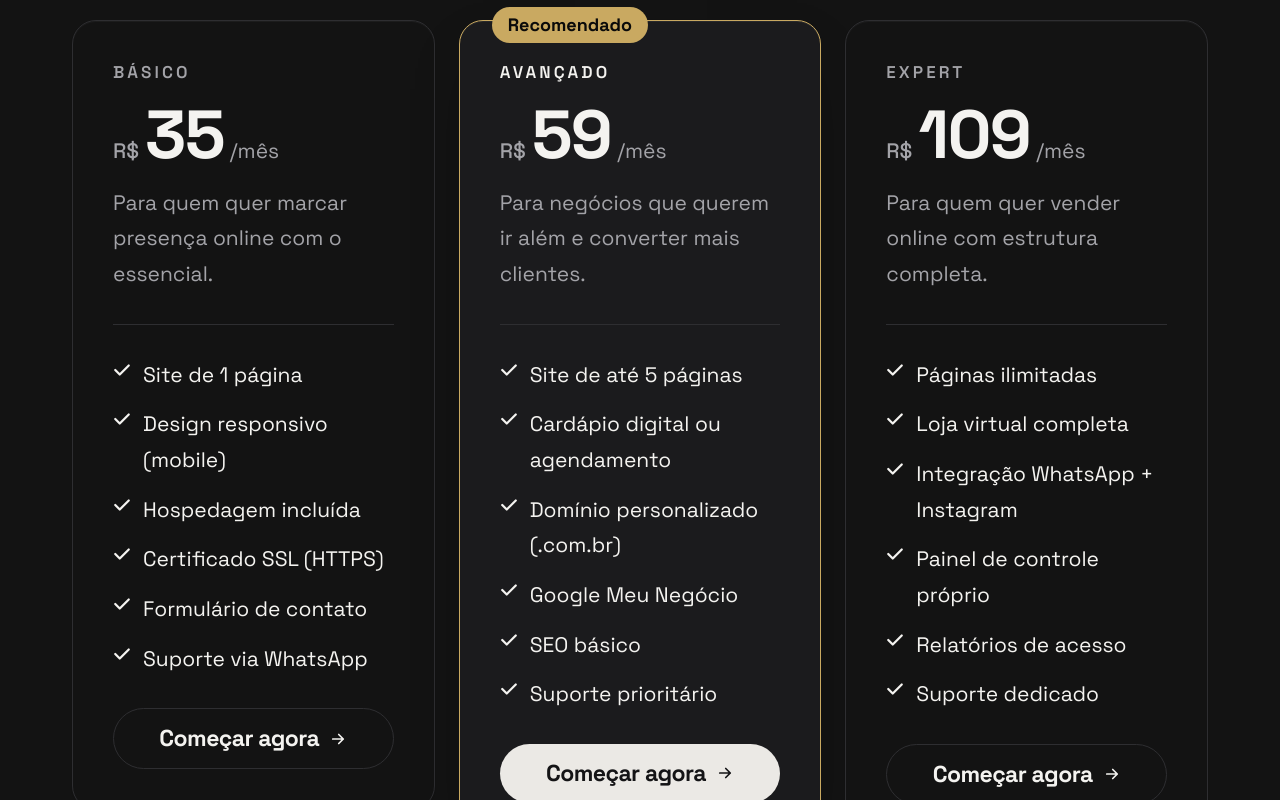
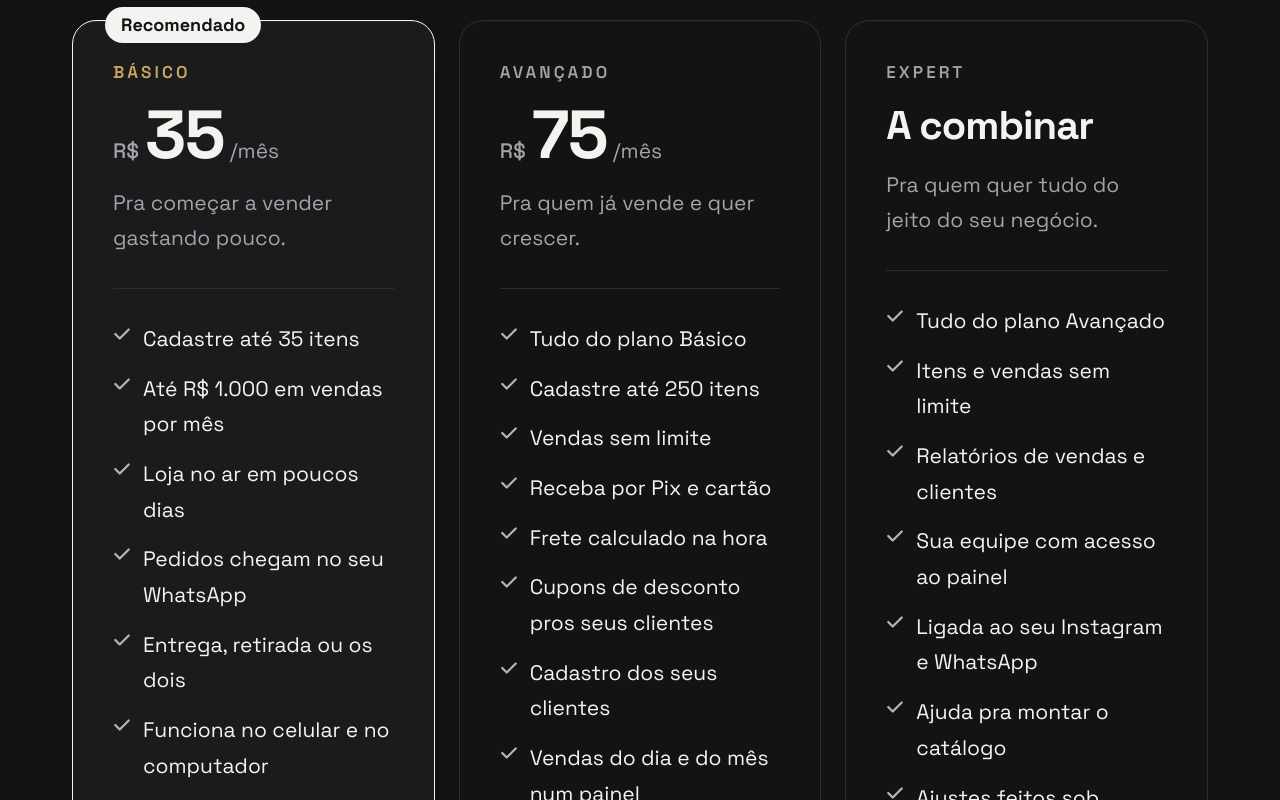
Before and after one commit to dayvsonmarques/webdev.recife.br, a Next.js app: page /servicos/agenda-facil in a window 1280 px wide. Shown: the part 2640-3440 px from the top of the page. Built offline with nearby package versions, Linux system fonts and the light colour scheme; a web font is replaced by a local one.

Commit message:
feat(plans): Expert on request, more benefits and Básico recommended

```diff
--- a/components/PlanCard.tsx
+++ b/components/PlanCard.tsx
@@ -16,39 +16,48 @@ export function PlanCard({
   features,
   highlighted,
   badgeLabel = 'Mais popular',
+  ctaHref = '/orcamento',
+  ctaLabel = 'Começar agora',
 }: {
   name: string
-  price: number
+  /** null shows "A combinar". */
+  price: number | null
   description: string
   features: string[]
   highlighted: boolean
   badgeLabel?: string
+  ctaHref?: string
+  ctaLabel?: string
 }) {
   return (
     <div
       className={cn(
         'relative flex flex-col gap-8 rounded-lg border p-8 transition-transform duration-300 hover:-translate-y-1 md:p-10',
-        highlighted ? 'border-gold bg-surface shadow-lift' : 'border-line bg-bg shadow-card',
+        highlighted ? 'border-accent bg-surface shadow-lift' : 'border-line bg-bg shadow-card',
       )}
     >
       {highlighted && (
-        <span className="absolute -top-3.5 left-8 rounded-pill bg-gold px-4 py-1 text-sm font-bold text-[#0A0A0A]">{badgeLabel}</span>
+        <span className="absolute -top-3.5 left-8 rounded-pill bg-accent px-4 py-1 text-sm font-bold text-on-accent">{badgeLabel}</span>
       )}
 
       <div className="flex flex-col gap-4">
-        <p className={cn('text-eyebrow font-semibold uppercase tracking-[0.18em]', highlighted ? 'text-gold-ink' : 'text-muted')}>{name}</p>
-        <p className="flex items-baseline gap-1.5 text-muted">
-          <span className="text-base font-medium">R$</span>
-          <span className="font-heading text-heading font-extrabold leading-none tracking-tight text-ink">{price.toLocaleString('pt-BR')}</span>
-          <span className="text-base">/mês</span>
-        </p>
+        <p className={cn('text-eyebrow font-semibold uppercase tracking-[0.18em]', highlighted ? 'text-gold' : 'text-muted')}>{name}</p>
+        {price === null ? (
+          <p className="font-heading text-subheading font-extrabold leading-tight tracking-tight text-ink">A combinar</p>
+        ) : (
+          <p className="flex items-baseline gap-1.5 text-muted">
+            <span className="text-base font-medium">R$</span>
+            <span className="font-heading text-heading font-extrabold leading-none tracking-tight text-ink">{price.toLocaleString('pt-BR')}</span>
+            <span className="text-base">/mês</span>
+          </p>
+        )}
         <p className="text-base text-muted">{description}</p>
       </div>
 
       <ul className="flex flex-col gap-3.5 border-t border-line pt-8">
         {features.map((feature) => (
           <li key={feature} className="flex items-start gap-3 text-base text-ink">
-            <span className="mt-1 shrink-0 text-gold-ink">
+            <span className="mt-1 shrink-0 text-accent-ink">
               <IconCheck />
             </span>
             {feature}
@@ -56,8 +65,8 @@ export function PlanCard({
         ))}
       </ul>
 
-      <ButtonLink href="/orcamento" variant={highlighted ? 'primary' : 'secondary'} arrow className="mt-auto w-full">
-        Começar agora
+      <ButtonLink href={ctaHref} variant={highlighted ? 'primary' : 'secondary'} arrow className="mt-auto w-full">
+        {ctaLabel}
       </ButtonLink>
     </div>
   )
--- a/lib/content.ts
+++ b/lib/content.ts
@@ -53,7 +53,8 @@ export interface CatalogItem {
 export interface Plan {
   slug: string
   name: string
-  price: number
+  /** null = "A combinar". */
+  price: number | null
   description: string
   featured: boolean
   features: string[]
@@ -73,6 +74,9 @@ export interface Service {
 }
 
 export const CONTENT_TAG = 'site-content'
+
+/** Pre-filled WhatsApp message for the general contact buttons. */
+export const WHATSAPP_MESSAGE = 'Oi! Vim pelo site da Web Dev Recife. Tenho um negócio e quero saber qual opção serve pra mim.'
 
 /**
  * Cached until the admin calls /api/revalidate after an edit. If the admin is
@@ -112,7 +116,8 @@ export function whatsappLink(number: string | null, message?: string) {
 
 /** Cheapest visible plan, for "a partir de" messages; null when no plan is published. */
 export function startingPrice(plans: Plan[]) {
-  return plans.length ? Math.min(...plans.map((p) => p.price)) : null
+  const prices = plans.flatMap((p) => (p.price === null ? [] : [p.price]))
+  return prices.length ? Math.min(...prices) : null
 }
 
 /** "R$ 30" or "R$ 30,90" (Brazilian format, cents only when present). */
--- a/lib/site-content.json
+++ b/lib/site-content.json
@@ -10,7 +10,7 @@
       },
       {
         "title": "Você no negócio,",
-        "subtitle": "Domínio, segurança e suporte por nossa conta.",
+        "subtitle": "Manutenção, segurança e ajuda por nossa conta.",
         "highlight": "a gente no site."
       },
       {
@@ -37,24 +37,24 @@
     "contactTitle": "Tem um projeto em mente?",
     "contactText": "Conta o que você precisa.",
     "contactCta": "Falar pelo WhatsApp",
-    "whatsappNumber": "5581985140050",
+    "whatsappNumber": "5581999623374",
     "footerText": "Web Dev Studio © 2026"
   },
   "catalog": [
     {
       "id": 3,
       "name": "Aplicação web",
-      "description": "Web app sob medida (cardápio digital, agendamento, etc.)."
+      "description": "Sistema feito pro seu negócio, como cardápio digital ou agenda online."
     },
     {
       "id": 2,
       "name": "Loja virtual",
-      "description": "E-commerce com catálogo, carrinho e checkout."
+      "description": "Loja na internet com vitrine, carrinho e pagamento."
     },
     {
       "id": 1,
       "name": "Site institucional",
-      "description": "Site de apresentação do negócio."
+      "description": "Um site pra apresentar seu negócio e ser encontrado."
     }
   ],
   "plans": [
@@ -62,45 +62,53 @@
       "slug": "basico",
       "name": "Básico",
       "price": 35,
-      "description": "Para quem quer marcar presença online com o essencial.",
+      "description": "Pra começar a vender gastando pouco.",
       "featured": false,
       "features": [
-        "Site de 1 página",
-        "Design responsivo (mobile)",
-        "Hospedagem incluída",
-        "Certificado SSL (HTTPS)",
-        "Formulário de contato",
-        "Suporte via WhatsApp"
+        "Cadastre até 35 itens",
+        "Até R$ 1.000 em vendas por mês",
+        "Loja no ar em poucos dias",
+        "Pedidos chegam no seu WhatsApp",
+        "Entrega, retirada ou os dois",
+        "Funciona no celular e no computador",
+        "Você mesmo troca preços, fotos e estoque",
+        "Link pronto pra divulgar no Instagram",
+        "Ajuda pelo WhatsApp"
       ]
     },
     {
       "slug": "avancado",
       "name": "Avançado",
-      "price": 59,
-      "description": "Para negócios que querem ir além e converter mais clientes.",
+      "price": 75,
+      "description": "Pra quem já vende e quer crescer.",
       "featured": true,
       "features": [
-        "Site de até 5 páginas",
-        "Cardápio digital ou agendamento",
-        "Domínio personalizado (.com.br)",
-        "Google Meu Negócio",
-        "SEO básico",
-        "Suporte prioritário"
+        "Tudo do plano Básico",
+        "Cadastre até 250 itens",
+        "Vendas sem limite",
+        "Receba por Pix e cartão",
+        "Frete calculado na hora",
+        "Cupons de desconto pros seus clientes",
+        "Cadastro dos seus clientes",
+        "Vendas do dia e do mês num painel",
+        "Resposta no mesmo dia pelo WhatsApp"
       ]
     },
     {
       "slug": "expert",
       "name": "Expert",
-      "price": 109,
-      "description": "Para quem quer vender online com estrutura completa.",
+      "price": null,
+      "description": "Pra quem quer tudo do jeito do seu negócio.",
       "featured": false,
       "features": [
-        "Páginas ilimitadas",
-        "Loja virtual completa",
-        "Integração WhatsApp + Instagram",
-        "Painel de controle próprio",
-        "Relatórios de acesso",
-        "Suporte dedicado"
+        "Tudo do plano Avançado",
+        "Itens e vendas sem limite",
+        "Relatórios de vendas e clientes",
+        "Sua equipe com acesso ao painel",
+        "Ligada ao seu Instagram e WhatsApp",
+        "Ajuda pra montar o catálogo",
+        "Ajustes feitos sob medida",
+        "Um especialista cuidando da sua loja"
       ]
     }
   ],
@@ -110,19 +118,19 @@
       "icon": "bag",
       "title": "Loja Online",
       "summary": "Para comércio físico que quer vender pela internet.",
-      "tagline": "Sua loja funcionando 24 horas, sem depender de ponto físico.",
-      "description": "Loja Online é o site de vendas do seu comércio: catálogo de produtos, carrinho e checkout, feito sob medida pro seu negócio — sem mensalidade de plataforma genérica nem limite de personalização.",
-      "forWhom": "Pra comércio físico — roupas, calçados, relojoaria, joalheria, ourives, comércio geral — que quer vender pela internet sem virar refém de marketplace.",
+      "tagline": "Sua loja aberta 24 horas, vendendo até enquanto você dorme.",
+      "description": "Catálogo, carrinho e pagamento num só lugar, com a cara da sua marca.",
+      "forWhom": "Roupas, Calçados, Joias, Relógios, Eletrônicos, Móveis, Bicicletas, Comércio em geral",
       "features": [
-        "Catálogo de produtos com fotos e ficha técnica",
-        "Carrinho de compras e checkout integrado",
-        "Painel pra você mesmo atualizar preço e estoque",
-        "Design responsivo — funciona bem no celular",
-        "Domínio próprio (.com.br)",
-        "Certificado SSL (HTTPS) incluído"
+        "Catálogo com fotos e detalhes",
+        "Carrinho e pagamento na própria loja",
+        "Pedido avisado no seu WhatsApp",
+        "Preço e estoque mudados na hora",
+        "Feita pra comprar pelo celular",
+        "Cupons de desconto e frete calculado"
       ],
-      "recommendedPlan": "expert",
-      "whatsappMessage": "Olá! Quero contratar a Loja Online."
+      "recommendedPlan": "basico",
+      "whatsappMessage": "Oi! Vi a Loja Online no site e quero testar. Pode me contar como começo?"
     },
     {
       "slug": "cardapio-digital",
@@ -140,8 +148,8 @@
         "Aviso de item em falta sem precisar reimprimir nada",
         "Funciona bem mesmo com internet fraca"
       ],
-      "recommendedPlan": "avancado",
-      "whatsappMessage": "Olá! Quero contratar o Cardápio Digital."
+      "recommendedPlan": "basico",
+      "whatsappMessage": "Oi! Vi o Cardápio Digital no site e quero testar. Pode me contar como começo?"
     },
     {
       "slug": "agenda-facil",
@@ -159,8 +167,8 @@
         "Bloqueio de horário indisponível",
         "Histórico de agendamentos"
       ],
-      "recommendedPlan": "avancado",
-      "whatsappMessage": "Olá! Quero contratar a Agenda Fácil."
+      "recommendedPlan": "basico",
+      "whatsappMessage": "Oi! Vi a Agenda Fácil no site e quero testar. Pode me contar como começo?"
     }
   ]
 }
```
Also changed, not shown: components/PlanPricing.tsx (added, +55 -0 lines).
